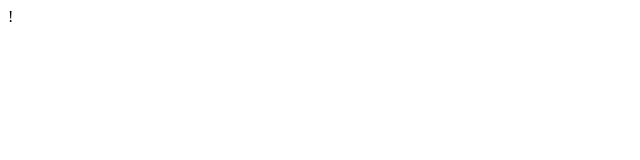
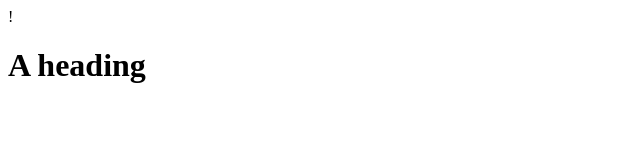
Before and after one commit to jmcmahon38/NewJSRepo00, a plain HTML site: page index.html in a window 1280 px wide. Shown: the whole page, without its empty margins (0-640 px from the left). Drawn offline with Linux system fonts and the light colour scheme.

Commit message:
added an h1 tag

```diff
--- a/index.html
+++ b/index.html
@@ -2,7 +2,10 @@
 <html>
 <head>
 	<title>hell yeah baby, we use vi in this.</title>
-	<div class="a div class"></div>
+	<div class="a div class">
+            <h1> A heading </h1>
+	</div>
+
 </head>
 <body>
 
```
